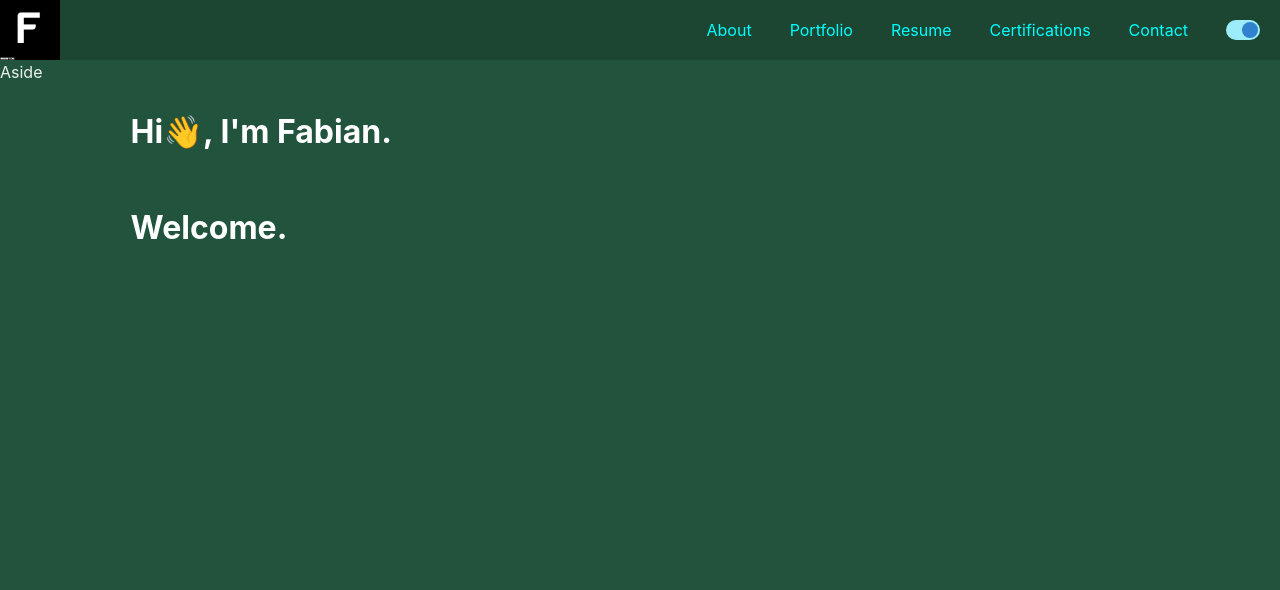
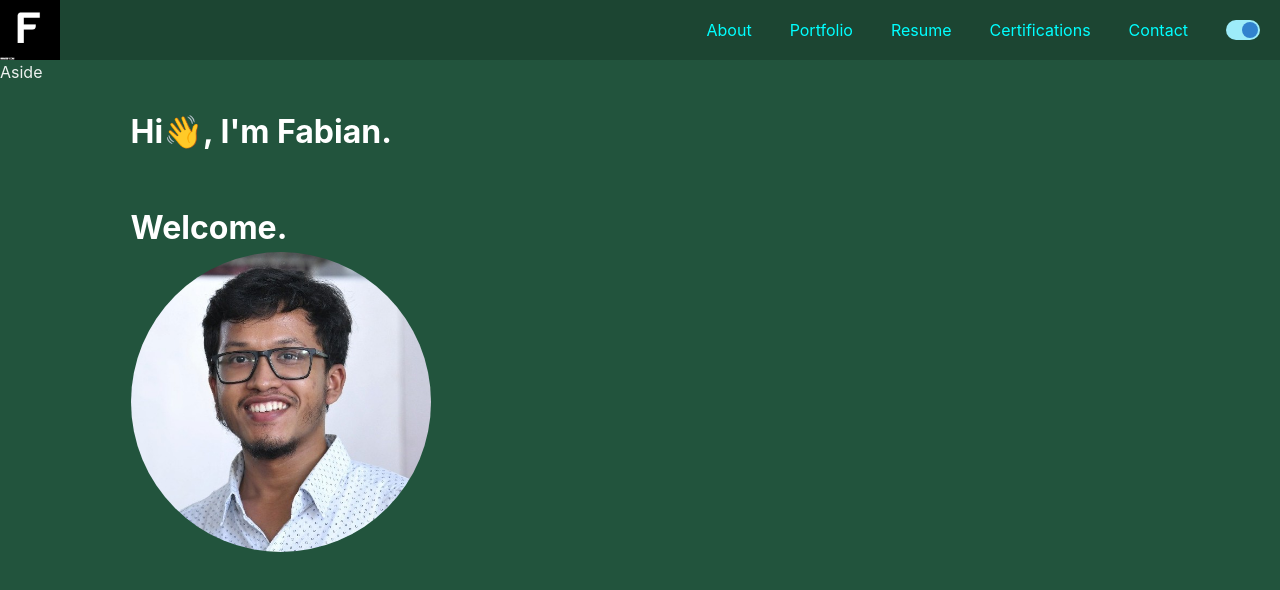
Before and after one commit to FabiansDock/Portfolio-Site, a React (Vite) app: page / in a window 1280 px wide. Shown: the top 590 px of the page. Built offline with nearby package versions, Linux system fonts and the light colour scheme.

Commit message:
Build the profile picture

```diff
--- a/src/App.tsx
+++ b/src/App.tsx
@@ -2,6 +2,7 @@ import { Grid, GridItem, Show } from "@chakra-ui/react";
 import NavBar from "./components/NavBar";
 import IntroTextAnimation from "./components/IntroTextAnimation";
 import { useState } from "react";
+import ProfilePicture from "./components/ProfilePicture";
 
 const App = () => {
   const [isTypingComplete, setIsTypingComplete] = useState(false);
@@ -25,6 +26,7 @@ const App = () => {
             typingComplete={() => setIsTypingComplete(true)}
           />
         )}
+        <ProfilePicture />
       </GridItem>
     </Grid>
   );
--- /dev/null
+++ b/src/components/ProfilePicture.tsx
@@ -0,0 +1,28 @@
+import { motion } from "framer-motion";
+import image from "../assets/profilePicture.jpeg";
+
+const ProfilePicture = () => {
+  return (
+    <div>
+      <motion.div
+        style={{
+          width: 300,
+          height: 300,
+          borderRadius: "50%",
+          overflow: "hidden",
+        }}
+        initial={{ opacity: 0, scale: 0.5 }}
+        animate={{ opacity: 1, scale: 1 }}
+        transition={{ duration: 1 }}
+      >
+        <img
+          src={image}
+          alt="Profile picture"
+          style={{ width: "100%", height: "100%", objectFit: "cover" }}
+        />
+      </motion.div>
+    </div>
+  );
+};
+
+export default ProfilePicture;
```
Also changed, not shown: src/assets/f.jpeg (deleted), src/assets/profilePicture.jpeg (added).
